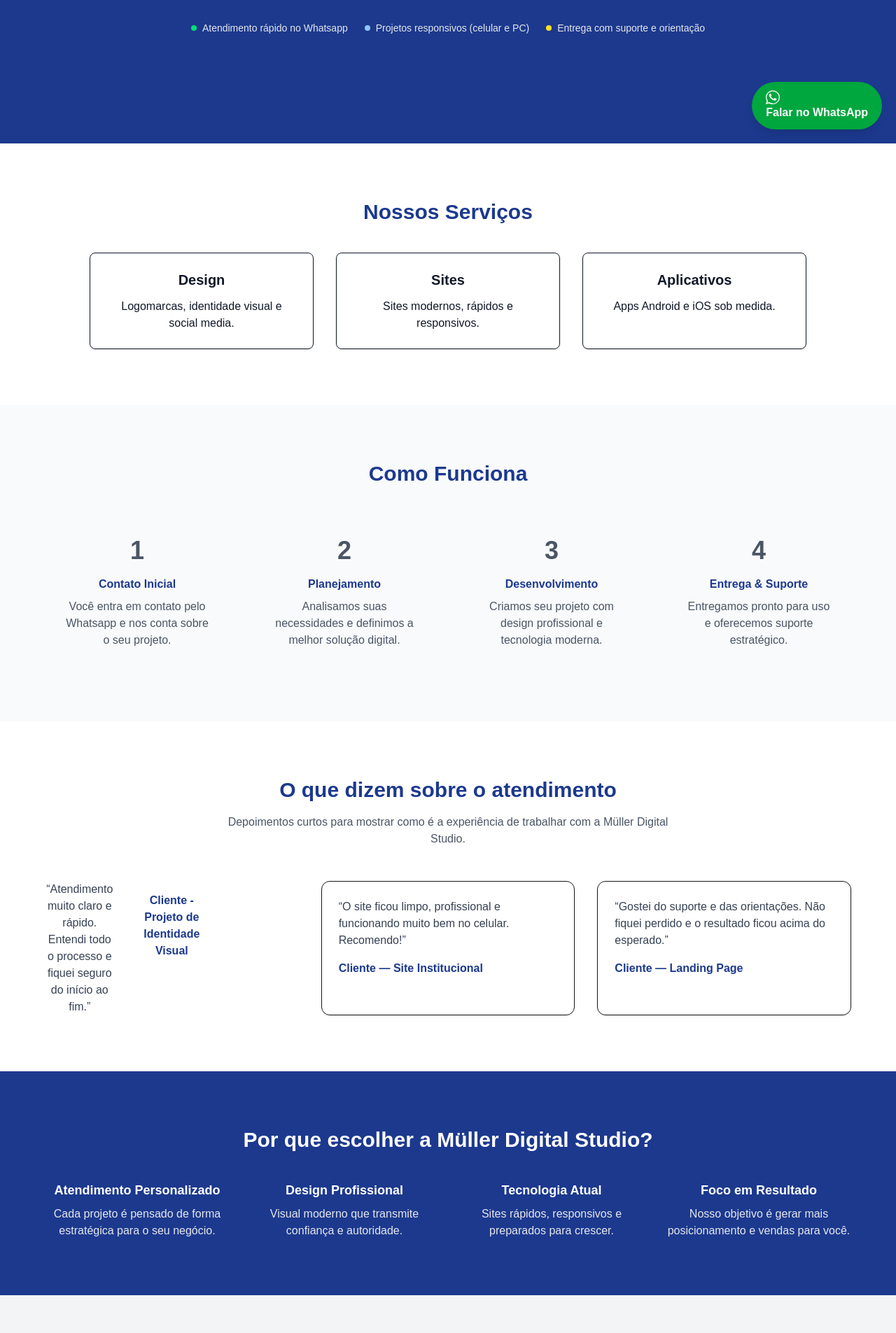
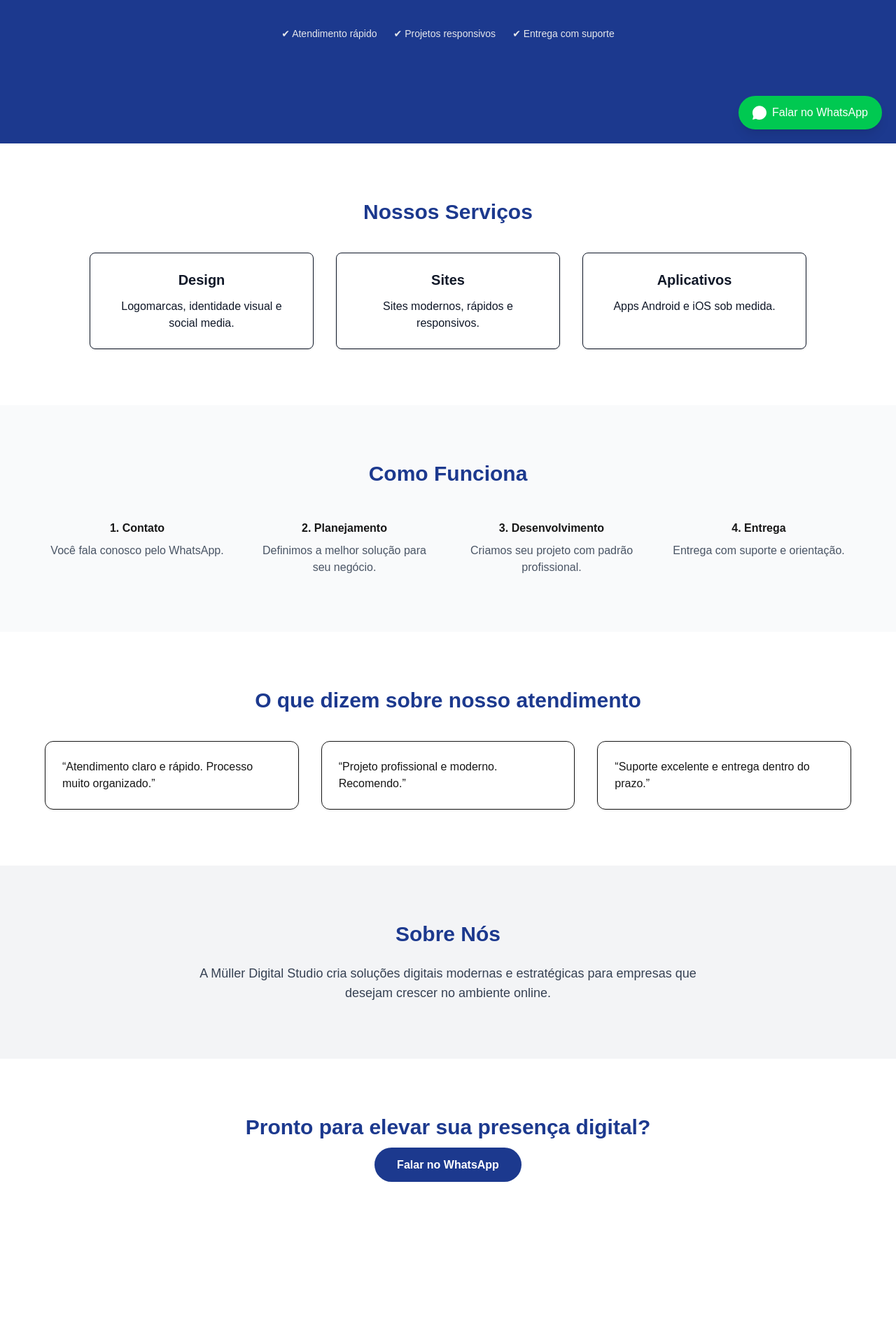
Before and after one commit to danielmuller-dev/muller-digital-studio, a Next.js app: page / in a window 1280 px wide. Shown: the part 595-2500 px from the top of the page at 70% size. After the commit the page ends 2352 px from the top, so only its background shows below. Built offline with nearby package versions, Linux system fonts and the light colour scheme.

Commit message:
Corrigindo alguns erros de espaçamentos

```diff
--- a/app/page.tsx
+++ b/app/page.tsx
@@ -1,45 +1,37 @@
 import Image from "next/image"
+
 export default function Home() {
   return (
     <main>
+
       {/* Botão flutuante WhatsApp */}
       <a
         href="https://wa.me/5575992367033"
         target="_blank"
         rel="noreferrer"
-        className="fixed bottom-5 right-5 z-50 bg-green-600 text-white px-5 py-3 rounded-full shadow-lg font-semibold hover:scale-105 transition"
+        className="fixed bottom-5 right-5 z-50 bg-green-500 hover:bg-green-600 text-white px-5 py-3 rounded-full shadow-lg flex items-center gap-2 hover:scale-105 transition"
       >
-        {/* Ícone WhatsApp SVG*/}
-        <svg
-          xmlns="http://www.w3.org/2000/svg"
-          viewBox="0 0 32 32"
-          fill="currentColor"
-          className="w-5 h-5"
-        >
-          <path d="M16 .396C7.164.396 0 7.56 0 16.396c0 2.887.76 5.593 2.083 7.936L0 32l7.87-2.057A15.94 15.94 0 0016 32c8.837 0 16-7.164 16-16.004C32 7.56 24.837.396 16 .396zm0 29.13c-2.567 0-5.08-.676-7.28-1.957l-.52-.308-4.67 1.22 1.247-4.55-.338-.56A13.92 13.92 0 012.08 16.396C2.08 8.962 8.566 2.476 16 2.476c7.434 0 13.92 6.486 13.92 13.92 0 7.434-6.486 13.92-13.92 13.92zm7.654-10.59c-.42-.21-2.486-1.228-2.87-1.367-.384-.14-.664-.21-.944.21-.28.42-1.084 1.367-1.33 1.65-.245.28-.49.315-.91.105-.42-.21-1.773-.653-3.377-2.084-1.248-1.113-2.09-2.487-2.336-2.907-.245-.42-.026-.646.184-.856.19-.19.42-.49.63-.735.21-.245.28-.42.42-.7.14-.28.07-.525-.035-.735-.105-.21-.944-2.275-1.293-3.115-.34-.816-.685-.705-.944-.718l-.804-.014c-.28 0-.735.105-1.12.525-.385.42-1.47 1.435-1.47 3.5s1.505 4.06 1.715 4.34c.21.28 2.965 4.528 7.188 6.35 1.005.434 1.79.693 2.4.887 1.008.32 1.925.275 2.65.167.808-.12 2.486-1.015 2.836-1.996.35-.98.35-1.82.245-1.995-.105-.175-.385-.28-.805-.49z" />
+        <svg xmlns="http://www.w3.org/2000/svg" viewBox="0 0 32 32" fill="currentColor" className="w-5 h-5">
+          <path d="M16 .396C7.164.396 0 7.56 0 16.396c0 2.887.76 5.593 2.083 7.936L0 32l7.87-2.057A15.94 15.94 0 0016 32c8.837 0 16-7.164 16-16.004C32 7.56 24.837.396 16 .396z"/>
         </svg>
         Falar no WhatsApp
       </a>
 
       {/* Navbar */}
       <nav className="fixed top-0 left-0 w-full bg-white shadow-md py-4 px-8 flex justify-between items-center z-40">
+        <a href="#" className="flex items-center">
           <Image
             src="/logo-muller.svg"
             alt="Müller Digital Studio"
-        width={260}
+            width={200}
             height={60}
-        className="mb-8"
             priority
           />
+        </a>
 
         <div className="space-x-6 hidden md:flex items-center">
-          <a href="#servicos" className="text-gray-600 hover:text-blue-900">
-            Serviços
-          </a>
-          <a href="#sobre" className="text-gray-600 hover:text-blue-900">
-            Sobre
-          </a>
-
+          <a href="#servicos" className="hover:text-blue-900">Serviços</a>
+          <a href="#sobre" className="hover:text-blue-900">Sobre</a>
           <a
             href="https://wa.me/5575992367033"
             target="_blank"
@@ -52,15 +44,15 @@
       </nav>
 
       {/* Hero */}
-      <section className="min-h-screen flex flex-col items-center justify-center bg-blue-900 text-white text-center px-6 pt-24">
+      <section className="min-h-screen flex flex-col items-center justify-center bg-blue-900 text-white text-center px-6 pt-28">
         <h1 className="text-5xl md:text-6xl font-bold leading-tight">
           Soluções Digitais <br />
           <span className="text-blue-300">Estratégicas e Profissionais</span>
         </h1>
 
         <p className="mt-8 text-lg max-w-2xl text-gray-200">
-          Criamos sites, identidades visuais e aplicativos modernos para empresas que querem
-          crescer, se posicionar e vender mais no digital.
+          Criamos sites, identidades visuais e aplicativos modernos para empresas
+          que querem crescer, se posicionar e vender mais no digital.
         </p>
 
         <a
@@ -72,21 +64,11 @@
           Solicitar Orçamento
         </a>
 
+        {/* Barra de confiança */}
         <div className="mt-10 flex flex-wrap items-center justify-center gap-6 text-sm text-gray-200">
-          <span className="flex items-center gap-2">
-            <span className="h-2 w-2 rounded-full bg-green-400" />
-            Atendimento rápido no Whatsapp
-          </span>
-
-          <span className="flex items-center gap-2">
-            <span className="h-2 w-2 rounded-full bg-blue-300" />
-            Projetos responsivos (celular e PC)
-          </span>
-
-          <span className="flex items-center gap-2">
-            <span className="h-2 w-2 rounded-full bg-yellow-300" />
-            Entrega com suporte e orientação
-          </span>
+          <span>✔ Atendimento rápido</span>
+          <span>✔ Projetos responsivos</span>
+          <span>✔ Entrega com suporte</span>
         </div>
       </section>
 
@@ -114,108 +96,43 @@
 
       {/* Como Funciona */}
       <section className="py-20 px-6 bg-gray-50 text-center">
-        <h2 className="text-3xl font-bold mb-12 text-blue-900">
-          Como Funciona
-        </h2>
+        <h2 className="text-3xl font-bold mb-12 text-blue-900">Como Funciona</h2>
 
         <div className="grid md:grid-cols-4 gap-8 max-w-6xl mx-auto">
-          <div className="p-6">
-            <div className="text-4xl font-bold text-gray-600 mb-4">1</div>
-            <h3 className="font-semibold mb-2 text-blue-900">Contato Inicial</h3>
-            <p className="text-gray-600">
-              Você entra em contato pelo Whatsapp e nos conta sobre o seu projeto.
-            </p>
+          <div>
+            <h3 className="font-semibold mb-2">1. Contato</h3>
+            <p className="text-gray-600">Você fala conosco pelo WhatsApp.</p>
           </div>
-
-          <div className="p-6">
-          <div className="text-4xl font-bold text-gray-600 mb-4">2</div>
-          <h3 className="font-semibold mb-2 text-blue-900">Planejamento</h3>
-          <p className="text-gray-600">
-            Analisamos suas necessidades e definimos a melhor solução digital.
-          </p>
+          <div>
+            <h3 className="font-semibold mb-2">2. Planejamento</h3>
+            <p className="text-gray-600">Definimos a melhor solução para seu negócio.</p>
           </div>
-
-          <div className="p-6">
-            <div className="text-4xl font-bold text-gray-600 mb-4">3</div>
-            <h3 className="font-semibold mb-2 text-blue-900">Desenvolvimento</h3>
-            <p className="text-gray-600">
-              Criamos seu projeto com design profissional e tecnologia moderna.
-            </p>
+          <div>
+            <h3 className="font-semibold mb-2">3. Desenvolvimento</h3>
+            <p className="text-gray-600">Criamos seu projeto com padrão profissional.</p>
           </div>
-
-          <div className="p-6">
-            <div className="text-4xl font-bold text-gray-600 mb-4">4</div>
-            <h3 className="font-semibold mb-2 text-blue-900">Entrega & Suporte</h3>
-            <p className="text-gray-600">
-              Entregamos pronto para uso e oferecemos suporte estratégico.
-            </p>
+          <div>
+            <h3 className="font-semibold mb-2">4. Entrega</h3>
+            <p className="text-gray-600">Entrega com suporte e orientação.</p>
           </div>
-
         </div>
       </section>
 
       {/* Prova Social */}
       <section className="py-20 px-6 bg-white text-center">
-        <h2 className="text-3xl font-bold mb-4 text-blue-900">O que dizem sobre o atendimento</h2>
-        <p className="max-w-2xl mx-auto mb-12 text-gray-600">
-          Depoimentos curtos para mostrar como é a experiência de trabalhar com a Müller Digital Studio.
-        </p>
+        <h2 className="text-3xl font-bold mb-10 text-blue-900">
+          O que dizem sobre nosso atendimento
+        </h2>
 
         <div className="grid md:grid-cols-3 gap-8 max-w-6xl mx-auto">
-          <div className="grid md:grid-cols-3 gap-8 max-w-6xl mx-auto">
-            <p className="text-gray-700">
-              “Atendimento muito claro e rápido. Entendi todo o processo e fiquei seguro do início ao fim.”
-            </p>
-            <div className="mt-4 font-semibold text-blue-900">Cliente - Projeto de Identidade Visual</div>
+          <div className="p-6 border rounded-xl shadow-sm text-left">
+            <p>“Atendimento claro e rápido. Processo muito organizado.”</p>
           </div>
-
           <div className="p-6 border rounded-xl shadow-sm text-left">
-            <p className="text-gray-700">
-              “O site ficou limpo, profissional e funcionando muito bem no celular. Recomendo!”
-            </p>
-            <div className="mt-4 font-semibold text-blue-900">Cliente — Site Institucional</div>
+            <p>“Projeto profissional e moderno. Recomendo.”</p>
           </div>
-
           <div className="p-6 border rounded-xl shadow-sm text-left">
-            <p className="text-gray-700">
-              “Gostei do suporte e das orientações. Não fiquei perdido e o resultado ficou acima do esperado.”
-            </p>
-            <div className="mt-4 font-semibold text-blue-900">Cliente — Landing Page</div>
-          </div>
-        </div>
-      </section>
-
-      {/* Diferenciais */}
-      <section className="py-20 px-6 bg-blue-900 text-white text-center">
-        <h2 className="text-3xl font-bold mb-10">Por que escolher a Müller Digital Studio?</h2>
-
-        <div className="grid md:grid-cols-4 gap-8 max-w-6xl mx-auto">
-          <div>
-            <h3 className="font-semibold text-lg mb-2">Atendimento Personalizado</h3>
-            <p className="text-gray-200">
-              Cada projeto é pensado de forma estratégica para o seu negócio.
-            </p>
-          </div>
-
-          <div>
-            <h3 className="font-semibold text-lg mb-2">Design Profissional</h3>
-            <p className="text-gray-200">
-              Visual moderno que transmite confiança e autoridade.
-            </p>
-          </div>
-
-          <div>
-            <h3 className="font-semibold text-lg mb-2">Tecnologia Atual</h3>
-            <p className="text-gray-200">
-              Sites rápidos, responsivos e preparados para crescer.
-            </p>
-          </div>
-
-          <div>
-            <h3 className="font-semibold text-lg mb-2">Foco em Resultado</h3>
-            <p className="text-gray-200">
-              Nosso objetivo é gerar mais posicionamento e vendas para você.
-            </p>
+            <p>“Suporte excelente e entrega dentro do prazo.”</p>
           </div>
         </div>
       </section>
@@ -224,8 +141,8 @@
       <section id="sobre" className="py-20 px-6 bg-gray-100 text-gray-900 text-center">
         <h2 className="text-3xl font-bold mb-6 text-blue-900">Sobre Nós</h2>
         <p className="max-w-3xl mx-auto text-lg text-gray-700">
-          A Müller Digital Studio é uma agência focada em criar soluções digitais modernas,
-          profissionais e estratégicas para empresas que desejam crescer no ambiente online.
+          A Müller Digital Studio cria soluções digitais modernas e estratégicas
+          para empresas que desejam crescer no ambiente online.
         </p>
       </section>
 
@@ -234,10 +151,6 @@
         <h2 className="text-3xl font-bold text-blue-900 mb-6">
           Pronto para elevar sua presença digital?
         </h2>
-
-        <p className="max-w-2xl mx-auto mb-8 text-lg text-gray-700">
-          Entre em contato agora e solicite um orçamento personalizado para o seu projeto.
-        </p>
 
         <a
           href="https://wa.me/5575992367033"
@@ -248,6 +161,7 @@
           Falar no WhatsApp
         </a>
       </section>
+
     </main>
   )
 }
```
Lines whose indentation alone changed are shown as unchanged.
